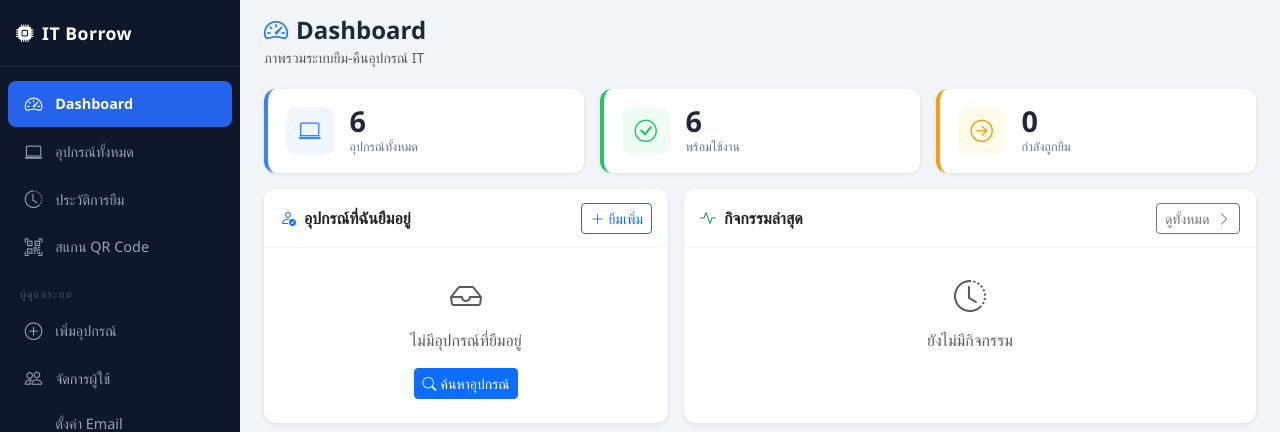
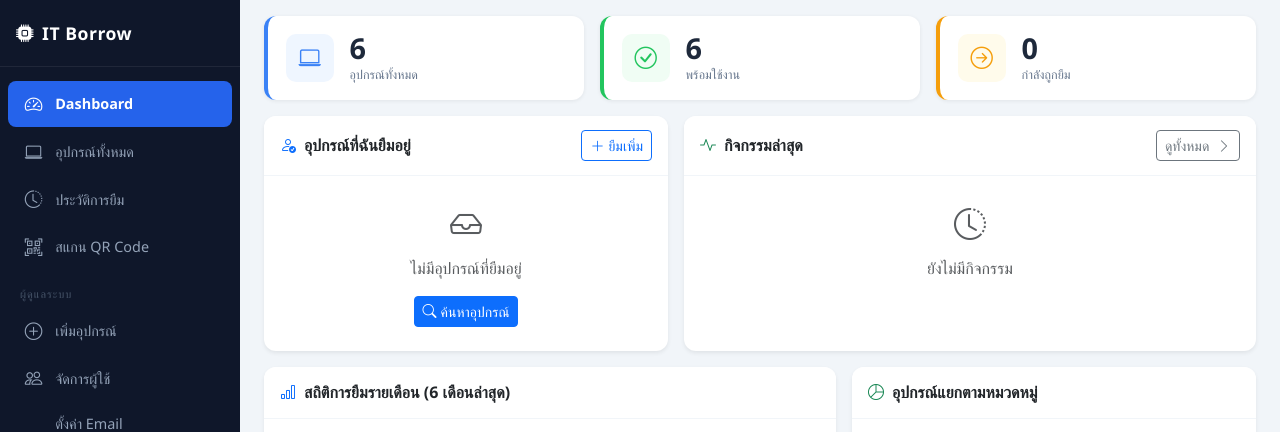
Before and after one commit to MINDKYLO/Tlib, a Flask app: page / in a window 1280 px wide. Shown: the top 432 px of the page. Run offline with Flask 3, Linux system fonts and the light colour scheme; the visitor is signed in with stand-in values (Sample User, id 1); data comes from the database, SQL or seed files in the repository; data that the repository does not hold is empty.

Commit message:
ui: remove dashboard page header title

```diff
--- a/templates/dashboard.html
+++ b/templates/dashboard.html
@@ -2,11 +2,6 @@
 {% block title %}Dashboard{% endblock %}
 
 {% block content %}
-<div class="page-header">
-  <h4 class="mb-0 fw-bold"><i class="bi bi-speedometer2 me-2 text-primary"></i>Dashboard</h4>
-  <small class="text-muted">ภาพรวมระบบยืม-คืนอุปกรณ์ IT</small>
-</div>
-
 <!-- OVERDUE ALERT -->
 {% if overdue %}
 <div class="alert alert-danger border-0 shadow-sm mb-3 p-0 overflow-hidden">
```
